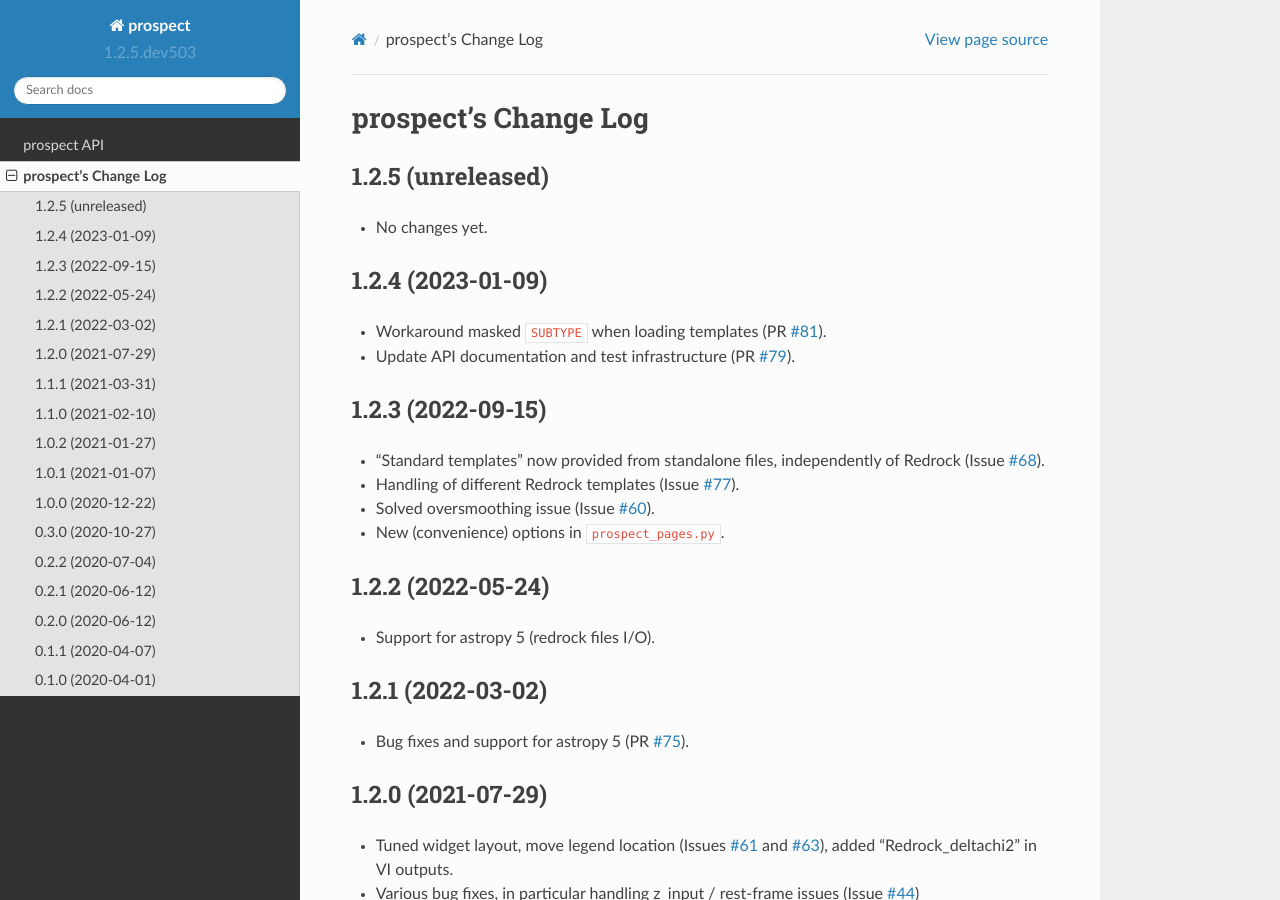
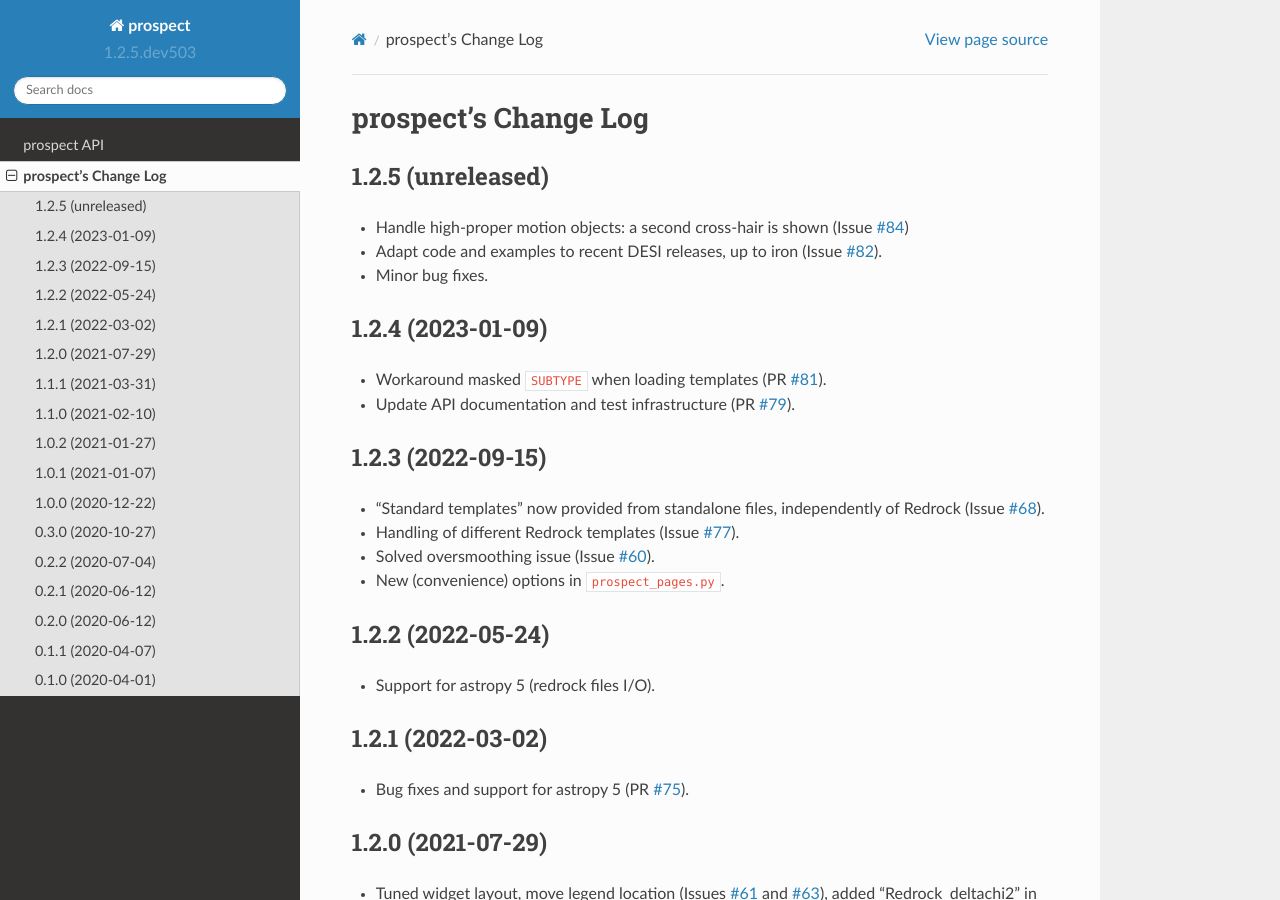
Before and after one commit to desihub/prospect, a Sphinx documentation site: the page built from doc/changes.rst, in a window 1280 px wide and 900 px high. Built offline with Sphinx 7.4.7 and the Read the Docs theme 2.0.0, drawn with Linux system fonts in a browser that asks for light colours.

Commit message:
update changes.rst

```diff
--- a/doc/changes.rst
+++ b/doc/changes.rst
@@ -5,7 +5,12 @@ prospect's Change Log
 1.2.5 (unreleased)
 ------------------
 
-* No changes yet.
+* Handle high-proper motion objects: a second cross-hair is shown (Issue `#84`_)
+* Adapt code and examples to recent DESI releases, up to iron (Issue `#82`_).
+* Minor bug fixes.
+
+.. _`#84`: https://github.com/desihub/prospect/issues/84
+.. _`#82`: https://github.com/desihub/prospect/issues/82
 
 1.2.4 (2023-01-09)
 ------------------
```
